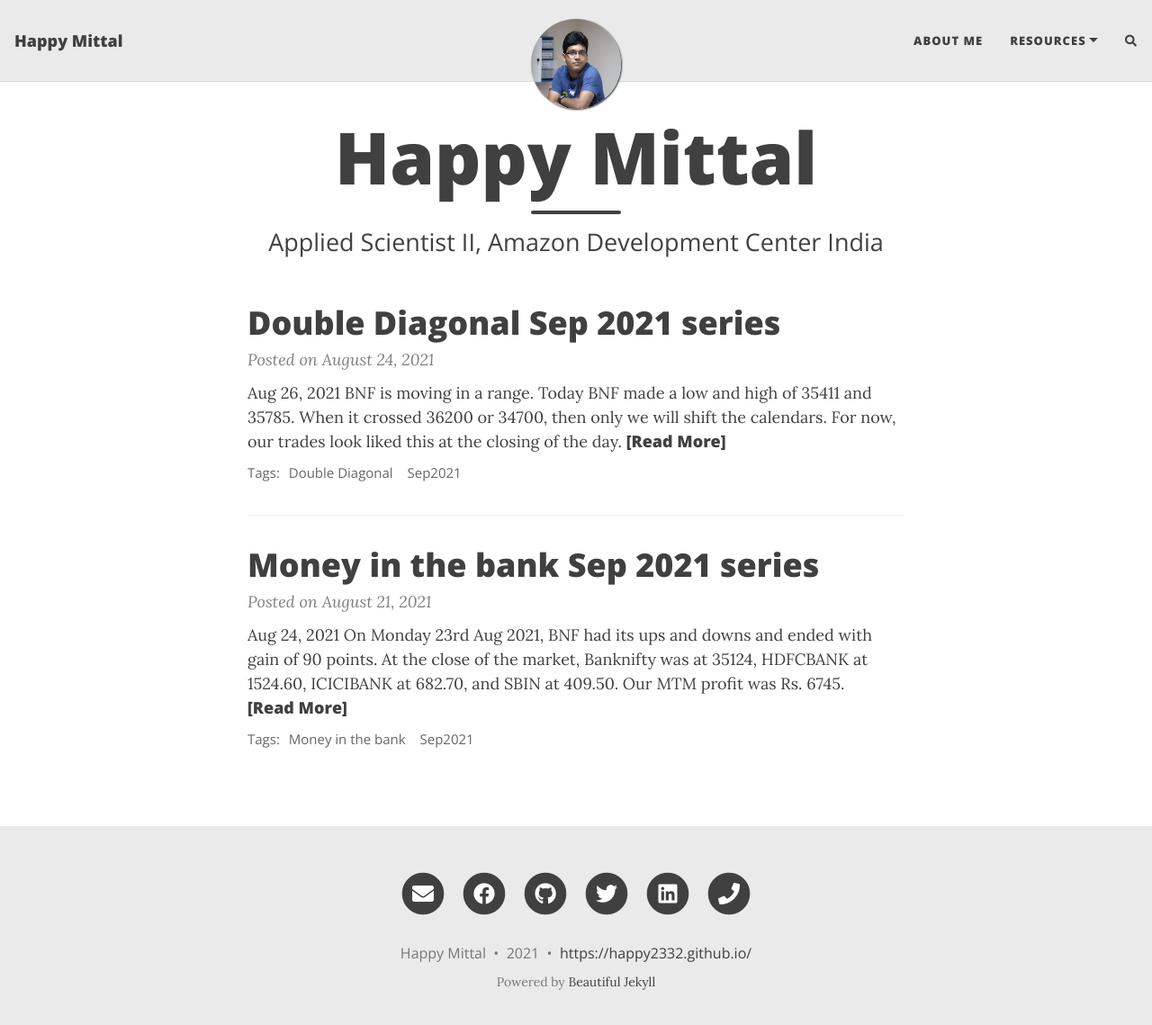
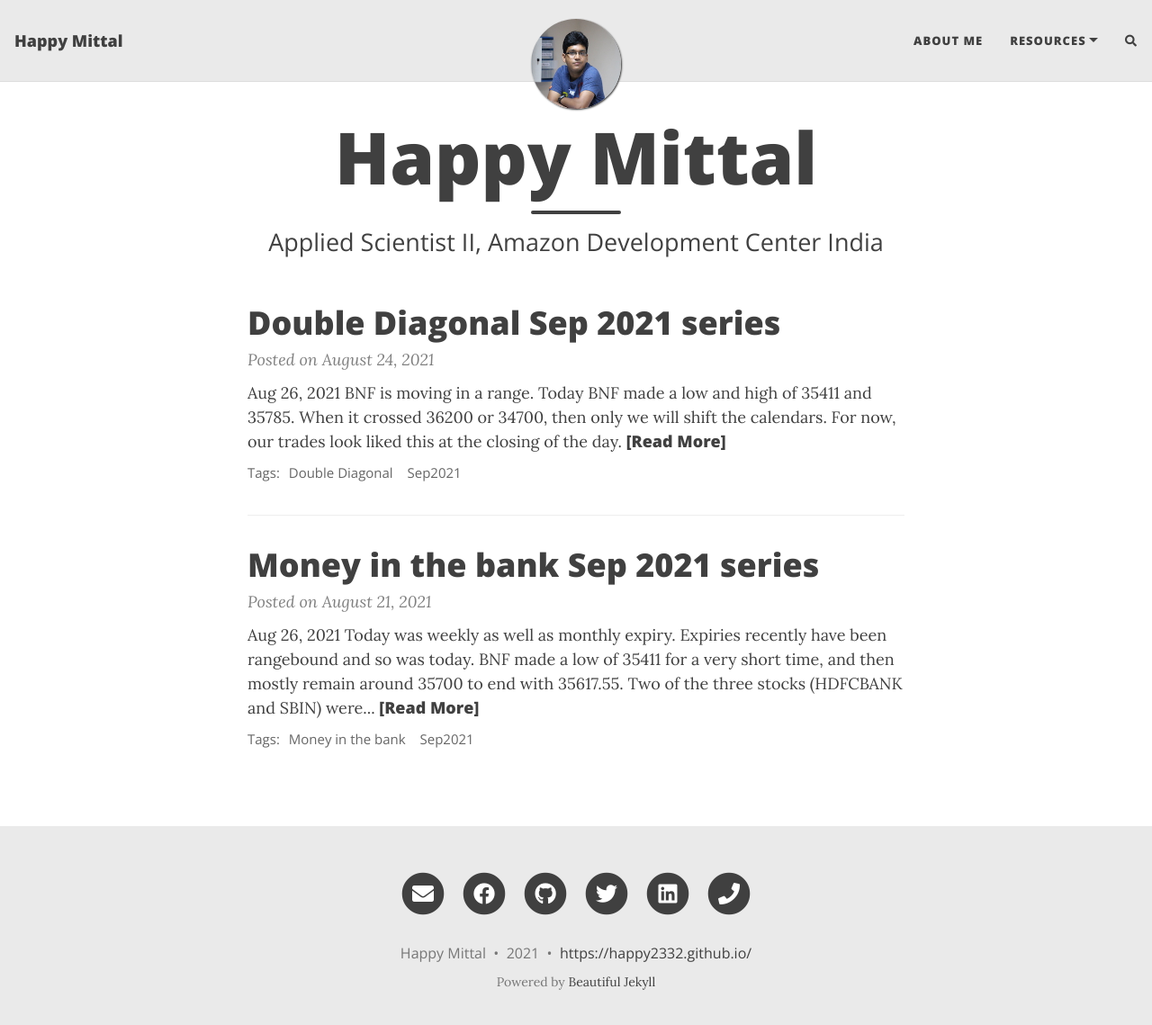
Before and after one commit to happy2332/happy2332.github.io, a Jekyll site: the page built from index.html, in a window 1280 px wide and 1152 px high. Shown: the top 1139 px of the window at 90% size. Built offline with Jekyll 4.4.1, drawn with Linux system fonts in a browser that asks for light colours; nearby versions of some CDN libraries; the list of posts is cut into pages by our own code; comment, search, counter and statistics services are not loaded; part of the change alters nothing that is shown.

Commit message:
Update 2021-08-21-money-in-the-bank-sep-21.md

```diff
--- a/_posts/2021-08-21-money-in-the-bank-sep-21.md
+++ b/_posts/2021-08-21-money-in-the-bank-sep-21.md
@@ -5,13 +5,28 @@ tags: [Money in the bank, Sep2021]
 comments: true
 ---
 
+### Aug 26, 2021
+Today was weekly as well as monthly expiry. Expiries recently have been rangebound and so was today. BNF made a low of 35411 for a very short time, and then mostly remain around 35700 to end with 35617.55. Two of the three stocks (HDFCBANK and SBIN) were losers, and so our MTM profit was bound to decrease. At the close of the market, HDFCBANK at 1554.80, ICICIBANK at 698.80, and SBIN at 410.75. Our MTM profit reduced to Rs. 14302.5.
+![mib_status_aug_23_2021](../assets/img/mib_status_aug_26_2021.jpg)
+---
+
+### Aug 25, 2021
+On Wednesday 25th Aug 2021, BNF was rangebound between 35500 and 35900. The 3 stocks also didn't do much. At the close of the market, Banknifty was at 35586, HDFCBANK at 1557.40, ICICIBANK at 691.05, and SBIN at 416.25. Our MTM profit increased by Rs. 1200 more to reach Rs. 17506 at the end of the day. We still do nothing and wait for Rs.21000 profit before booking it.
+![mib_status_aug_23_2021](../assets/img/mib_status_aug_25_2021.jpg)
+---
+
 ### Aug 24, 2021
+On Tuesday 24th Aug 2021, BNF was controlled by bulls. This is the kind of rally we require in this setup. All three top stocks were gainers. At the close of the market, Banknifty was at 35712, HDFCBANK at 1558.85, ICICIBANK at 694.45, and SBIN at 417.60. At the end of the day, we have an MTM profit of Rs. 16328. We still do not book the profit and wait for at least Rs. 21000 (75% of our initial credit).
+![mib_status_aug_23_2021](../assets/img/mib_status_aug_24_2021.jpg)
+---
+
+### Aug 23, 2021
 On Monday 23rd Aug 2021, BNF had its ups and downs and ended with gain of 90 points. At the close of the market, Banknifty was at 35124, HDFCBANK at 1524.60, ICICIBANK at 682.70, and SBIN at 409.50. Our MTM profit was Rs. 6745.
 
 ![mib_status_aug_23_2021](../assets/img/mib_status_aug_23_2021.jpg)
 ---
-### Aug 21, 2021
-We inititated our Sep 2021 series on Friday, Aug 20, 2021 at around 11:08 AM. Banknifty was trading at around 35000, HDFCBANK at 1502, ICICIBANK at 678, and SBIN at 409.
+### Aug 20, 2021
+We inititated our Sep 2021 series today on Friday, Aug 20, 2021 at around 11:08 AM. Banknifty was trading at around 35000, HDFCBANK at 1502, ICICIBANK at 678, and SBIN at 409.
 So we sold 1 lot of 2-3% away OTM puts for three banks, and to hedge them, we bought 1 lot of near ATM Banknifty Put. Following shows the trades taken.
 
 ![mib_entry_aug_20_2021](../assets/img/mib_entry_aug_20_2021.jpg)
```
